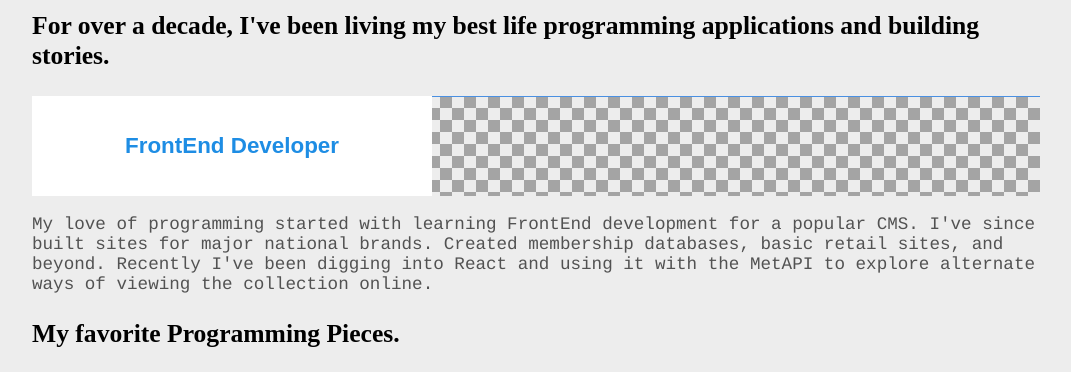
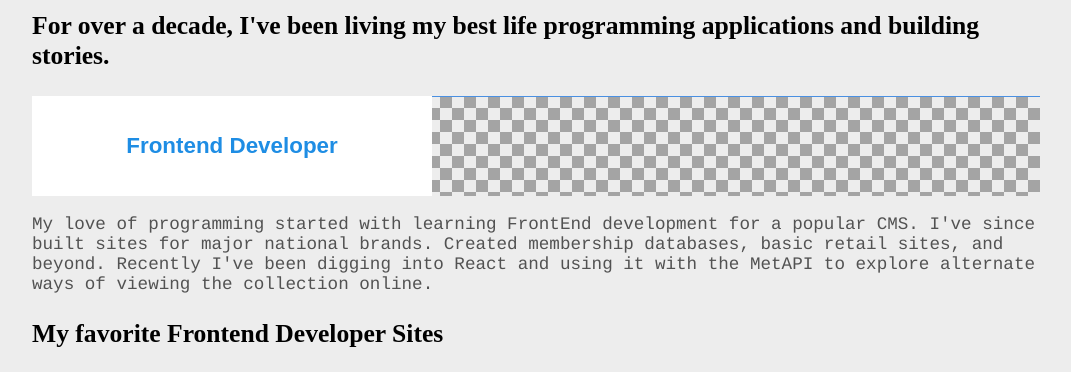
Before and after one commit to sarahp/sarahpstudio2024, a Gatsby site: page / in a window 1280 px wide. Shown: the part 578-950 px from the top of the page, without its empty margins (104-1175 px from the left). Built offline with nearby package versions, Linux system fonts and the light colour scheme; Gatsby itself is replaced by a stand-in of ours.

Commit message:
Updating the sites header.

```diff
--- a/src/pages/index.js
+++ b/src/pages/index.js
@@ -52,12 +52,12 @@ const IndexPage = () => {
                 <h3>For over a decade, I've been living my best life programming applications and building stories.</h3>
               </div>
 
-              <div className="fe-header"> <h2>FrontEnd Developer</h2></div>
+              <div className="fe-header"> <h2>Frontend Developer</h2></div>
 
               <p>My love of programming started with learning FrontEnd development for a popular CMS. I've since
                 built sites for major national brands. Created membership databases, basic retail sites, and beyond.
                 Recently I've been digging into React and using it with the MetAPI to explore alternate ways of viewing the collection online.</p>
-              <h3>My favorite Programming Pieces.</h3>
+              <h3>My favorite Frontend Developer Sites</h3>
               <p><a href="https://www.wscuc.org/" target="_blank" rel="noopener noreferrer">WASC</a>. I completely redesigned and built the FrontEnd of this site. Using Bootstrap and Drupal 7. I am proud to say that it has stood the test of time.</p>
               <a href="https://www.wscuc.org/" target="_blank" rel="noopener noreferrer"><img className="portfolio-image" src={wasc} alt="Site example a red and white Non-Profit Organization site."></img></a>
 
```
